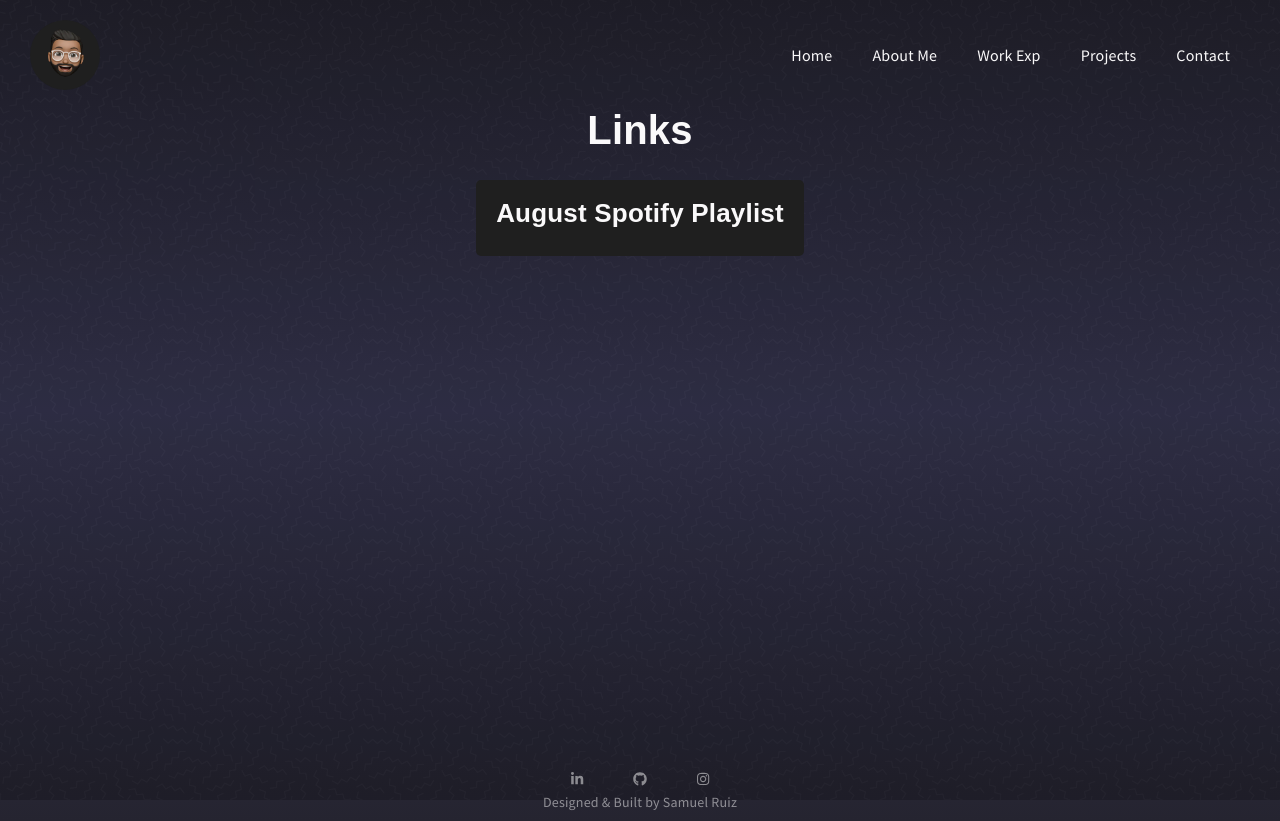
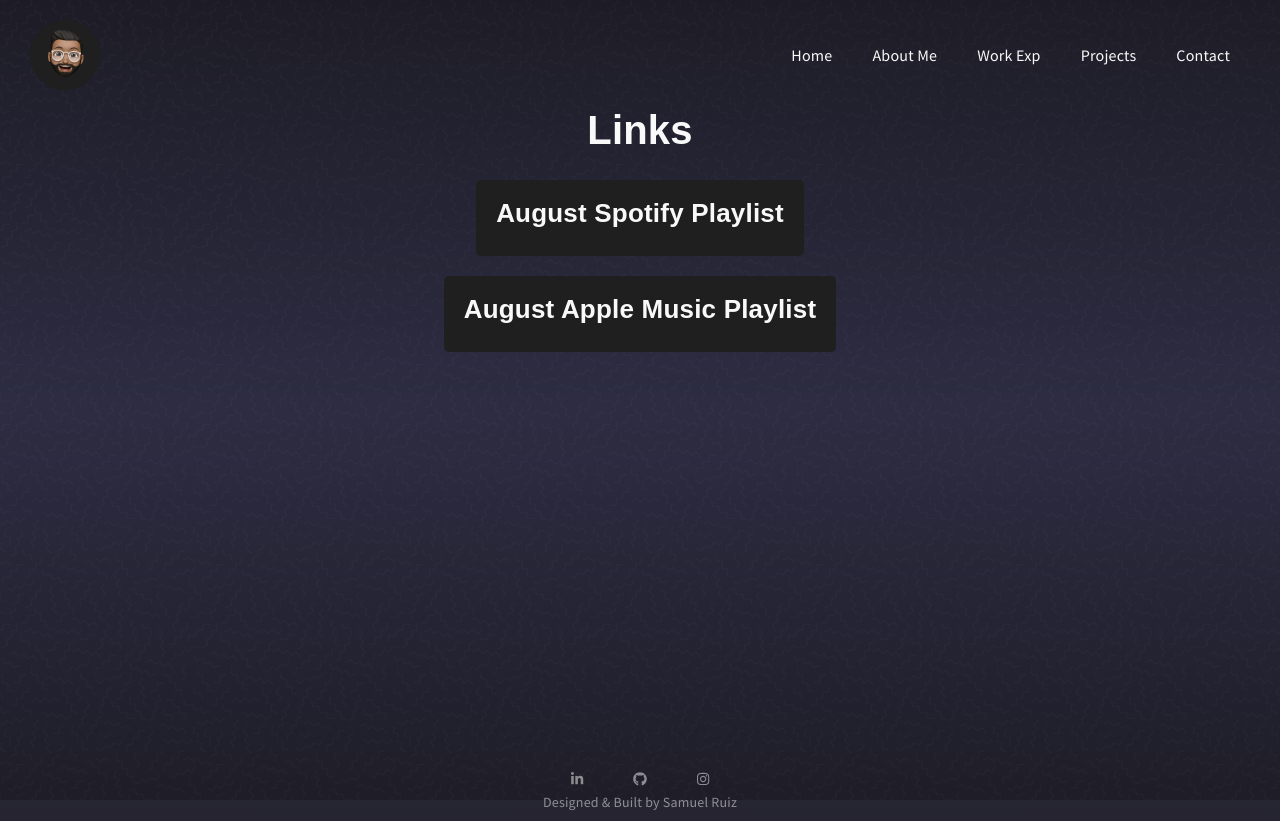
Before and after one commit to SamPuckett/samluvspizza-next, a Next.js app: page /links in a window 1280 px wide. Built offline with nearby package versions, Linux system fonts and the light colour scheme; a web font is replaced by a local one.

Commit message:
Update links.js

```diff
--- a/pages/links.js
+++ b/pages/links.js
@@ -108,6 +108,17 @@ const links = () => {
           <h2 className={styles.card__title}>August Spotify Playlist</h2>
         </motion.section>
       </Link>
+
+<Link href="https://music.apple.com/us/playlist/august-2021/pl.u-NpXmzl3ImkeG9m3">
+        <motion.section
+          whileHover={{ scale: 1.05 }}
+          variants={fadeInLeft}
+          className={styles.card}
+        >
+          <h2 className={styles.card__title}>August Apple Music Playlist</h2>
+        </motion.section>
+      </Link>
+
     </motion.div>
   );
 };
```
